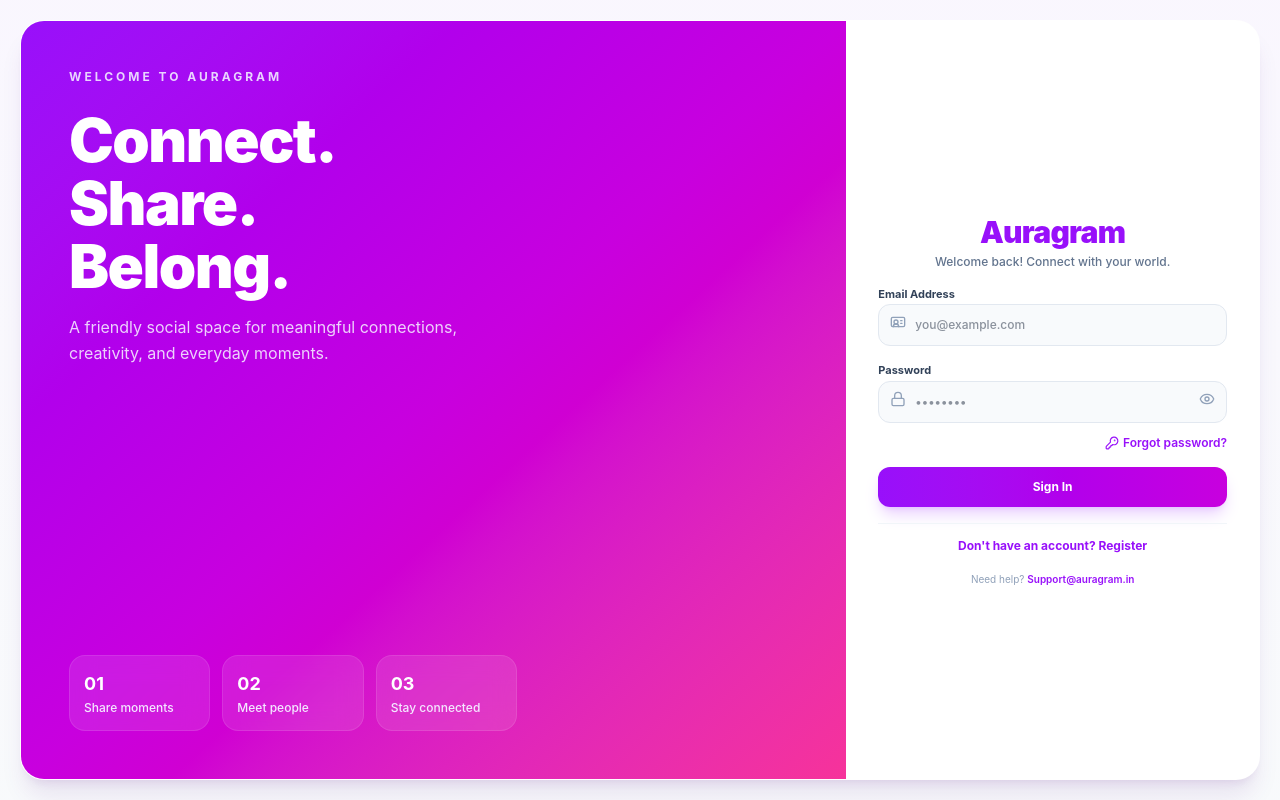
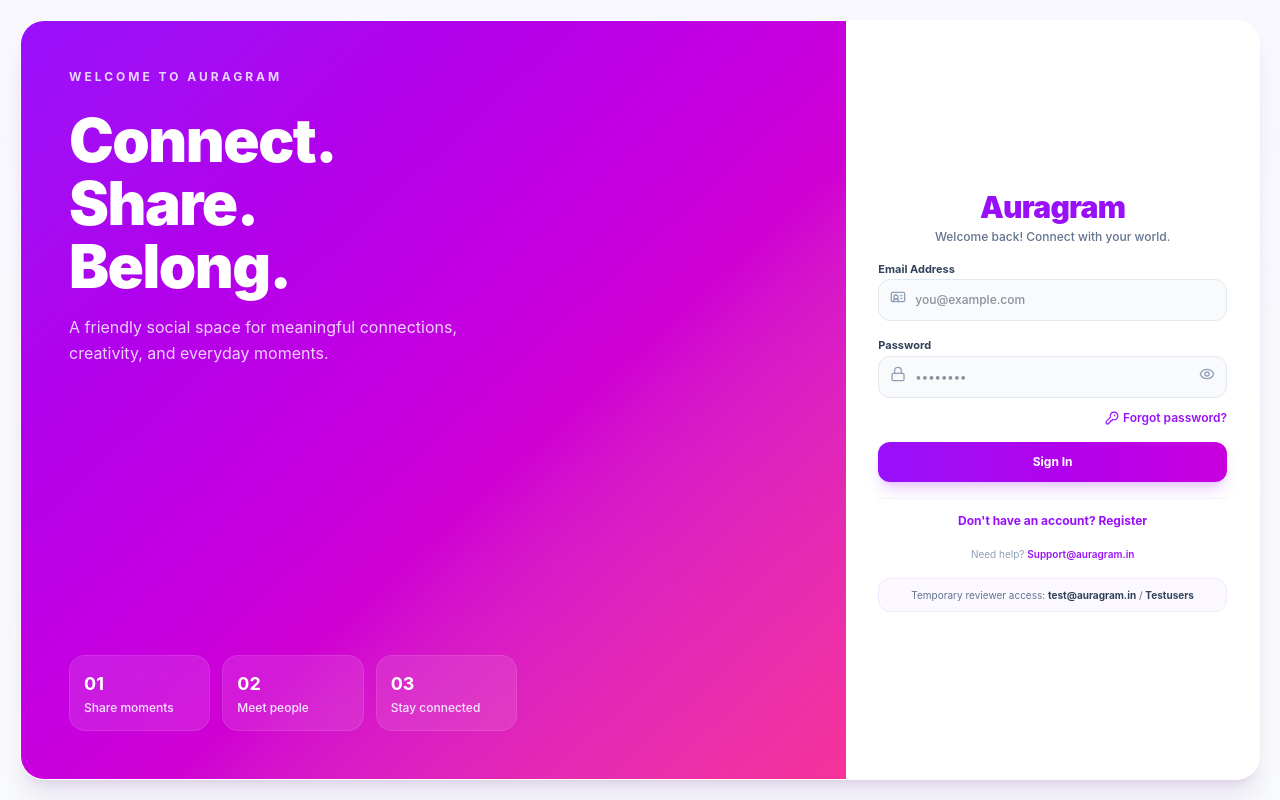
Before and after one commit to Sarvesh772/Auragram, a React (Vite) app: page / in a window 1280 px wide. Shown: the top 800 px of the page. Built offline with nearby package versions, Linux system fonts and the light colour scheme.

Commit message:
add temporary reviewer login credentials

```diff
--- a/src/components/Auth.jsx
+++ b/src/components/Auth.jsx
@@ -408,6 +408,10 @@
               Need help? <a href="mailto:Support@auragram.in" className="font-semibold text-purple-600 hover:underline">Support@auragram.in</a>
             </p>
 
+            {!isRegistering && !isResetting && <p className="rounded-xl border border-purple-100 bg-purple-50/70 px-3 py-2 text-center text-[10px] leading-4 text-slate-500 dark:border-purple-900/40 dark:bg-purple-950/20 dark:text-slate-300">
+              Temporary reviewer access: <strong className="text-slate-700 dark:text-white">test@auragram.in</strong> / <strong className="text-slate-700 dark:text-white">Testusers</strong>
+            </p>}
+
           </div>
 
         </div>
```
